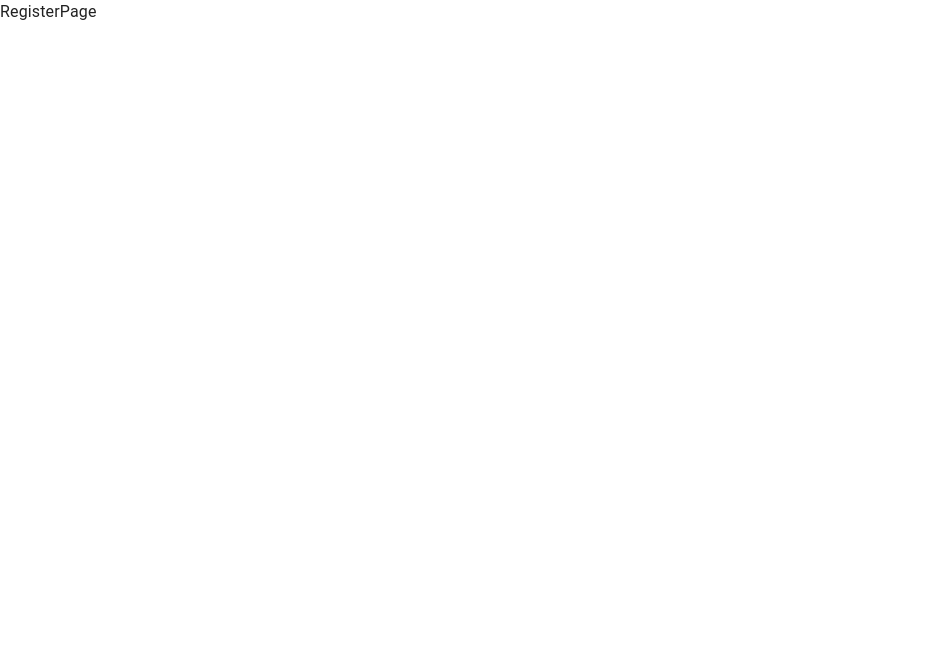
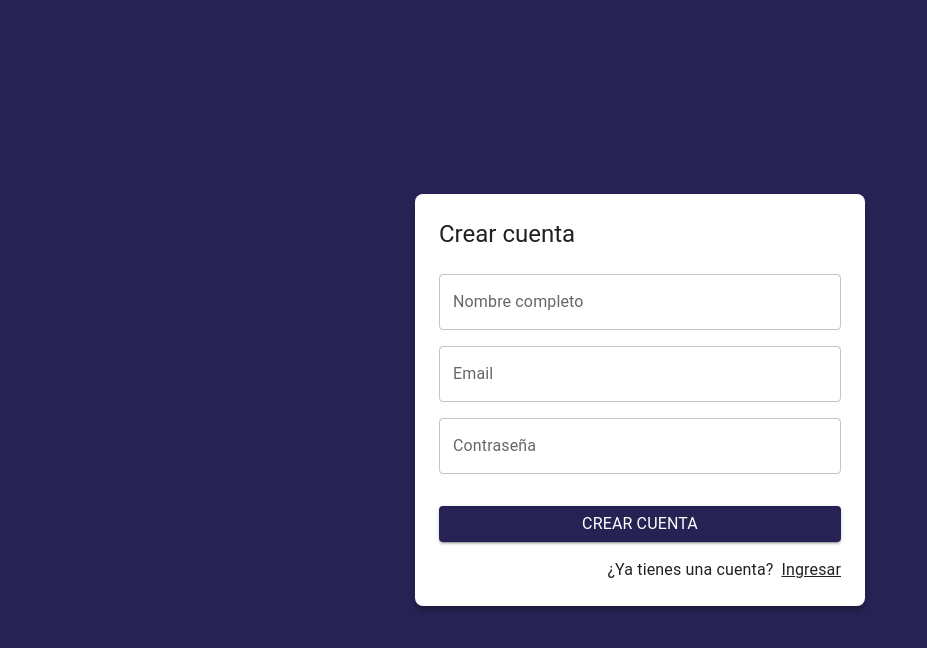
Before and after one commit to CherokiDev/journal-app, a React (Vite) app: page /auth/register in a window 1280 px wide. Shown: the top 648 px of the page, without its empty margins (0-927 px from the left). Built offline with nearby package versions, Linux system fonts and the light colour scheme.

Commit message:
created styles for login and register page using a layout

```diff
--- /dev/null
+++ b/src/auth/layout/AuthLayout.jsx
@@ -0,0 +1,31 @@
+import { Grid, Typography } from "@mui/material";
+
+export const AuthLayout = ({ children, title = "" }) => {
+  return (
+    <Grid
+      container
+      spacing={0}
+      direction="column"
+      alignItems="center"
+      justifyContent="center"
+      sx={{ minHeight: "100vh", backgroundColor: "primary.main", padding: 4 }}
+    >
+      <Grid
+        item
+        className="box-shadow"
+        xs={3}
+        sx={{
+          backgroundColor: "white",
+          padding: 3,
+          borderRadius: 2,
+          width: { sm: 450 },
+        }}
+      >
+        <Typography variant="h5" sx={{ mb: 1 }}>
+          {title}
+        </Typography>
+        {children}
+      </Grid>
+    </Grid>
+  );
+};
--- a/src/auth/pages/LoginPage.jsx
+++ b/src/auth/pages/LoginPage.jsx
@@ -1,3 +1,50 @@
+import { Link as RouterLink } from "react-router-dom";
+import { Button, Grid, Link, TextField, Typography } from "@mui/material";
+import { Google } from "@mui/icons-material";
+import { AuthLayout } from "../layout/AuthLayout";
+
 export const LoginPage = () => {
-  return <div>LoginPage</div>;
+  return (
+    <AuthLayout title="Login">
+      <form>
+        <Grid container>
+          <Grid item xs={12} sx={{ mt: 2 }}>
+            <TextField
+              label="Email"
+              type="email"
+              placeholder="Introduzca su email"
+              fullWidth
+            />
+          </Grid>
+          <Grid item xs={12} sx={{ mt: 2 }}>
+            <TextField
+              label="Contraseña"
+              type="password"
+              placeholder="Introduzca su contraseña"
+              fullWidth
+            />
+          </Grid>
+
+          <Grid container spacing={2} sx={{ mb: 2, mt: 2 }}>
+            <Grid item xs={12} sm={6}>
+              <Button variant="contained" fullWidth>
+                <Typography>Login</Typography>
+              </Button>
+            </Grid>
+            <Grid item xs={12} sm={6}>
+              <Button variant="contained" fullWidth>
+                <Google />
+                <Typography sx={{ ml: 1 }}>Google</Typography>
+              </Button>
+            </Grid>
+          </Grid>
+          <Grid container direction="row" justifyContent="end">
+            <Link component={RouterLink} color="inherit" to="/auth/register">
+              <Typography>Crear una cuenta</Typography>
+            </Link>
+          </Grid>
+        </Grid>
+      </form>
+    </AuthLayout>
+  );
 };
--- a/src/auth/pages/RegisterPage.jsx
+++ b/src/auth/pages/RegisterPage.jsx
@@ -1,3 +1,53 @@
+import { Link as RouterLink } from "react-router-dom";
+import { Button, Grid, Link, TextField, Typography } from "@mui/material";
+import { Google } from "@mui/icons-material";
+import { AuthLayout } from "../layout/AuthLayout";
+
 export const RegisterPage = () => {
-  return <div>RegisterPage</div>;
+  return (
+    <AuthLayout title="Crear cuenta">
+      <form>
+        <Grid container>
+          <Grid item xs={12} sx={{ mt: 2 }}>
+            <TextField
+              label="Nombre completo"
+              type="text"
+              placeholder="Introduzca su nombre completo"
+              fullWidth
+            />
+          </Grid>
+          <Grid item xs={12} sx={{ mt: 2 }}>
+            <TextField
+              label="Email"
+              type="email"
+              placeholder="Introduzca su email"
+              fullWidth
+            />
+          </Grid>
+          <Grid item xs={12} sx={{ mt: 2 }}>
+            <TextField
+              label="Contraseña"
+              type="password"
+              placeholder="Introduzca su contraseña"
+              fullWidth
+            />
+          </Grid>
+
+          <Grid container spacing={2} sx={{ mb: 2, mt: 2 }}>
+            <Grid item xs={12}>
+              <Button variant="contained" fullWidth>
+                <Typography>Crear cuenta</Typography>
+              </Button>
+            </Grid>
+          </Grid>
+          <Grid container direction="row" justifyContent="end">
+            <Typography sx={{ mr: 1 }}>¿Ya tienes una cuenta?</Typography>
+            <Link component={RouterLink} color="inherit" to="/auth/login">
+              <Typography>Ingresar</Typography>
+            </Link>
+          </Grid>
+        </Grid>
+      </form>
+    </AuthLayout>
+  );
 };
--- a/src/styles.css
+++ b/src/styles.css
@@ -0,0 +1,3 @@
+.box-shadow {
+  box-shadow: 0px 5px 5px rgba(0, 0, 0, 0.2);
+}
```
